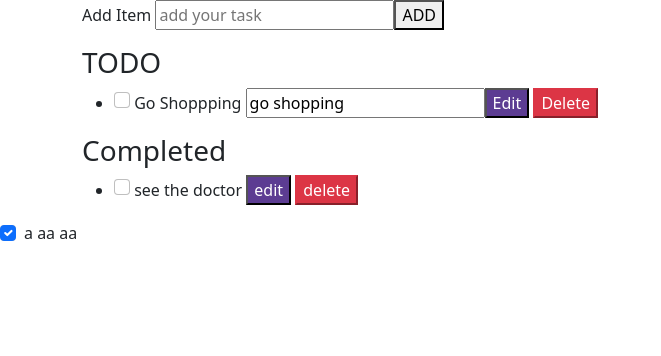
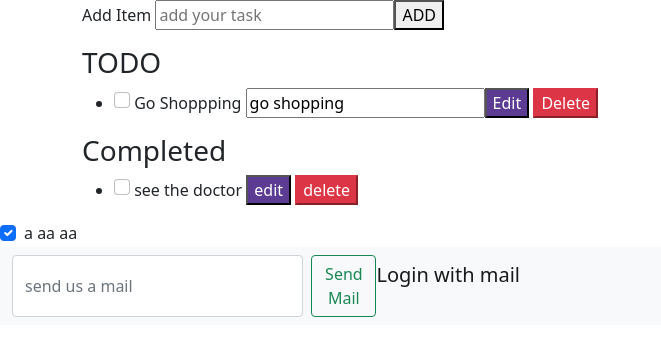
Before and after one commit to Mafia-1911/Boot5, a plain HTML site: page index.html in a window 1280 px wide. Shown: the whole page, without its empty margins (0-661 px from the left). Drawn offline with nearby package versions, Linux system fonts and the light colour scheme; no server answers.

Commit message:
Update index.html

```diff
--- a/index.html
+++ b/index.html
@@ -41,6 +41,18 @@
 </div>
 
 
+<!-- send mails section -->
+ <nav class="navbar navbar-expand-lg navbar-light bg-light">
+   <div class="container-fluid">
+
+        <form method="post" class="d-flex">
+            <input class="form-control me-2 " type="search" placeholder="send us a mail" >
+            <button class="btn-outline-success btn" type="submit">Send Mail </button>
+            <a class="navbar-brand" href="#">Login with mail<a>
+        </form>
+    </div>
+</nav>
+
 
 
 
```
